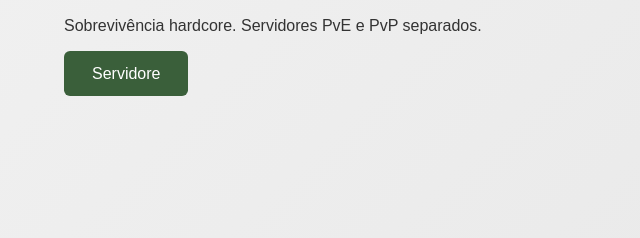
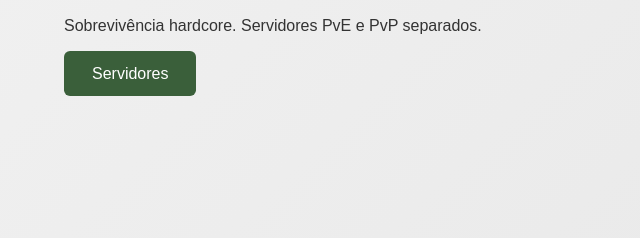
Before and after one commit to adenilsonjesus/meu-site, a plain HTML site: page index.html in a window 1280 px wide. Shown: the part 418-656 px from the top of the page, 0-640 px from the left. Drawn offline with Linux system fonts and the light colour scheme.

Commit message:
Update index.html

```diff
--- a/index.html
+++ b/index.html
@@ -28,7 +28,7 @@
             <p>Sobrevivência hardcore. Servidores PvE e PvP separados.</p>
 
             <div class="hero-buttons">
-                <a href="/pve" class="btn-primary">Servidore</a>
+                <a href="/pve" class="btn-primary">Servidores</a>
         </div>
         </div>
 
```
